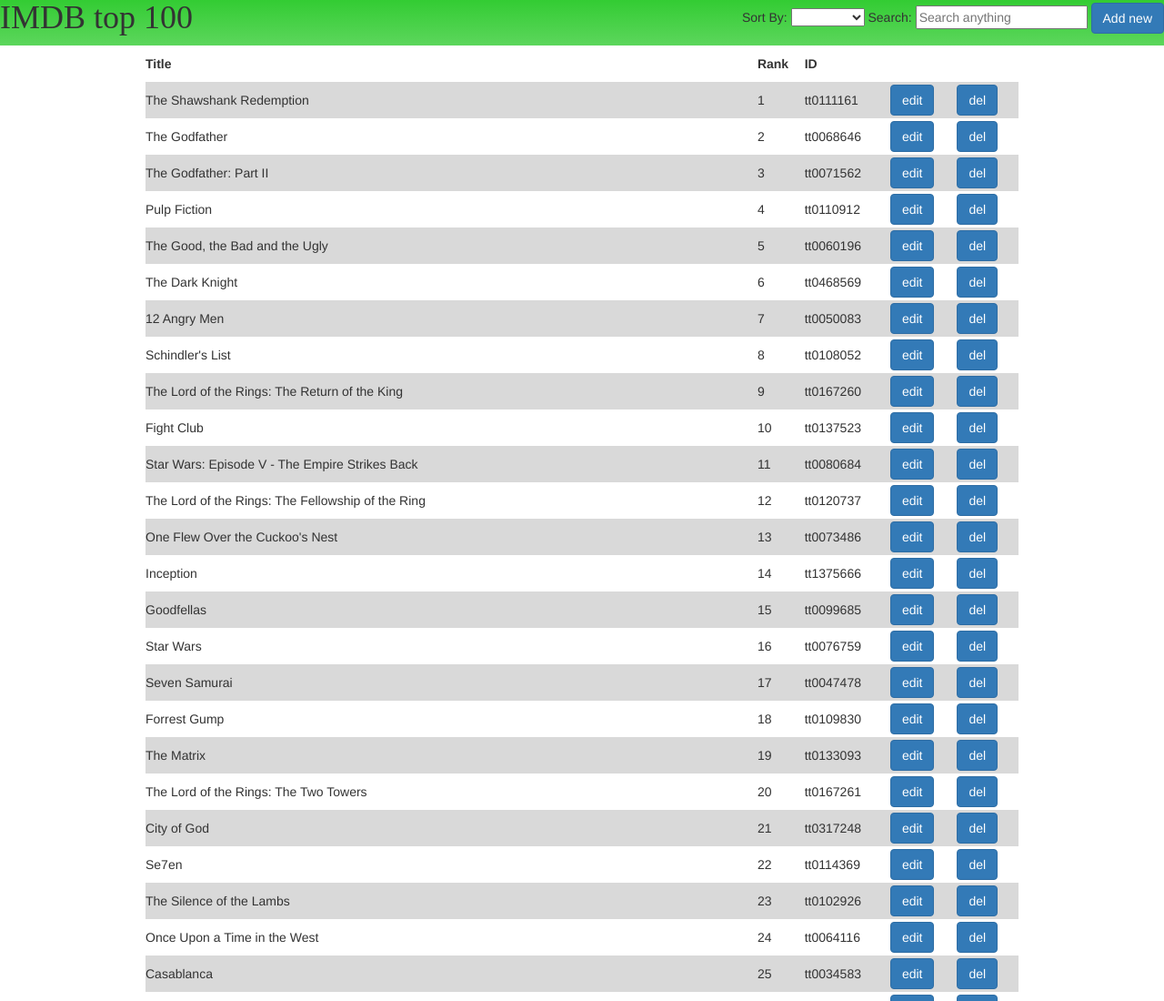
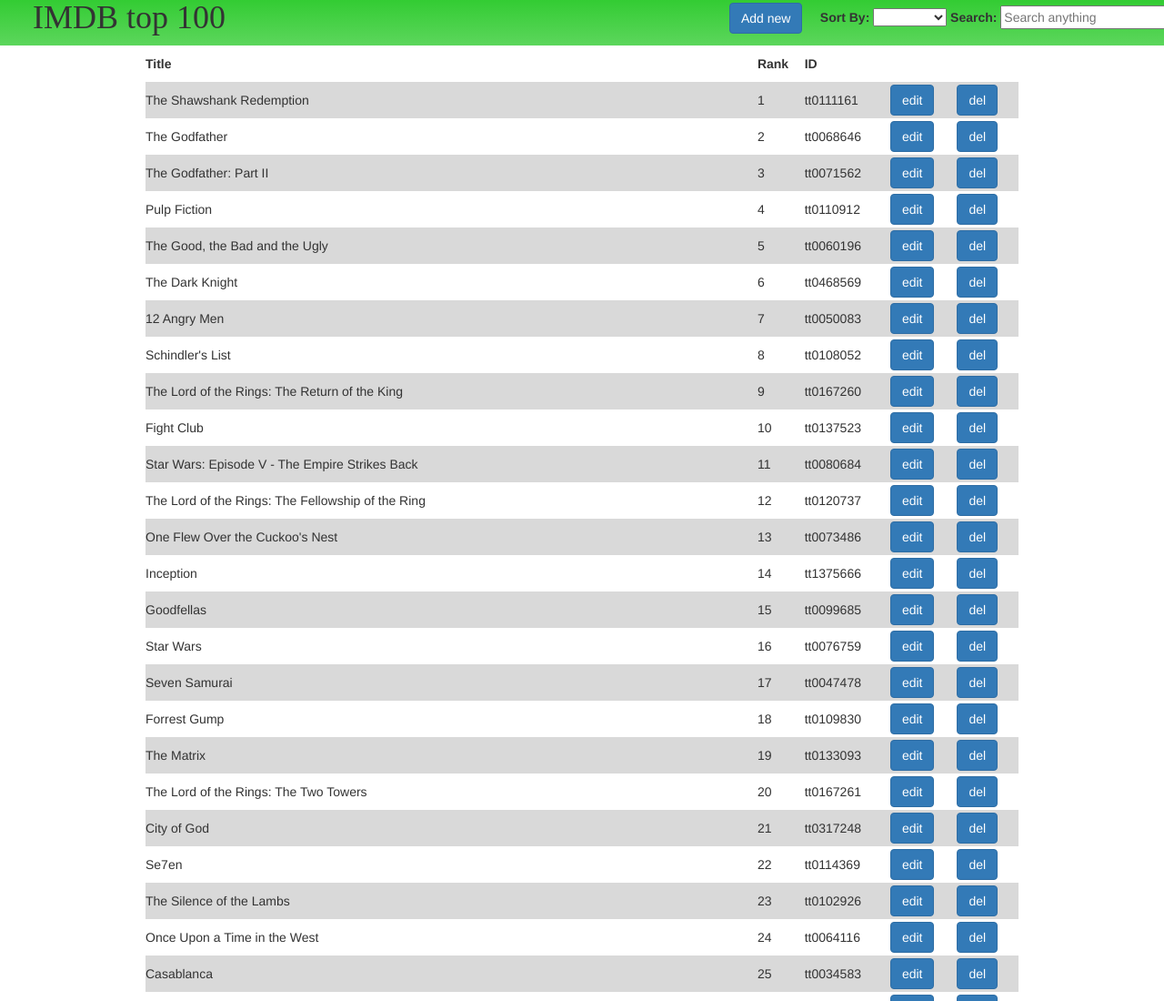
Before and after one commit to BiprojitRoy/Coding_Challenge_Crowdware, a plain HTML site: page index.html in a window 1280 px wide. Shown: the top 1100 px of the page at 91% size. Drawn offline with nearby package versions, Linux system fonts and the light colour scheme.

Commit message:
Add files via upload

```diff
--- a/index.css
+++ b/index.css
@@ -8,12 +8,13 @@
 	position: relative;
 }
 .selectOption{
-	left: 600px;
+	left: 550px;
 
 }
 #fh1{
     font-family: "Times Header";
     vertical-align: middle;
+
 
 }
 table {
--- a/index.html
+++ b/index.html
@@ -3,7 +3,7 @@
 	<head>
 
 	        <link rel="stylesheet" type="text/css" href="index.css">
-	        <title>IMDB top 100</title>
+	        <title> IMDB top 100</title>
 	        <meta charset="UTF-8">
 	        <meta name="viewport" content="width=device-width, initial-scale=1.0">
 	        <link rel="stylesheet" href="https://maxcdn.bootstrapcdn.com/bootstrap/3.3.7/css/bootstrap.min.css">
@@ -22,9 +22,10 @@
 
 	<body ng-app="myApp" ng-controller="myCtrl">
 		<div class="md-col-12">
-			<h1 id="fh1">IMDB top 100</h1>
+			<h1 id="fh1">&nbsp &nbsp IMDB top 100</h1>
 			<div class="selectOption">
-				Sort By:
+				<button class="btn btn-primary" data-target="#addLog" data-toggle="modal"> Add new </button>
+				<strong> &nbsp &nbsp Sort By: </strong>
 				<select ng-model="sortColumn">
 					<option value="title"> Title asc  </option>
 					<option value="-title"> Title dsc  </option>
@@ -33,9 +34,9 @@
 					<option value="rank"> Rank asc  </option>
 					<option value="-rank"> Rank dsc  </option>
 				</select>
-				Search:
+				<strong> Search:</strong>
 				<input type="text" ng-model="searchText" placeholder="Search anything">
-				<button class="btn btn-primary" data-target="#addLog" data-toggle="modal"> Add new </button>
+
 			</div>
 		</div>
 		<div class="md-col-11">
```
